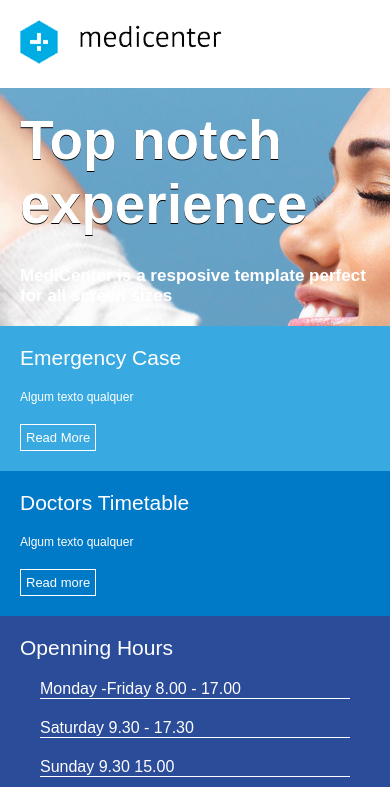
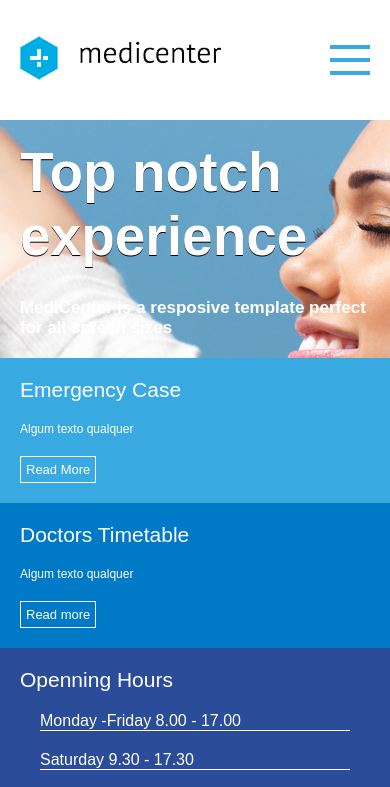
Before and after one commit to aldo-pereira22/html-css, a plain HTML site: page modulo-5/mediacenter/index.html in a window 390 px wide. Shown: the top 787 px of the page. Drawn offline with Linux system fonts and the light colour scheme.

Commit message:
Update no site de exemplo
Inserindo responsividade no site criado

```diff
--- a/modulo-5/mediacenter/assets/css/template.css
+++ b/modulo-5/mediacenter/assets/css/template.css
@@ -183,7 +183,7 @@ background-color: #0079c7;
     font-weight: bold;
 }
 
-.menuM
+
 
 .widget_title_bar {
     width: 50px;
@@ -323,6 +323,23 @@ footer .widget_title_text {
     margin-top: 30px;
 }
 
+
+.menuMobile{
+    display: none;
+    width: 40px;
+    height: 40px;
+    margin-top: 40px;
+    margin-bottom: 40px;
+    margin-right: 20px;
+    border-radius: 5px;
+
+}
+
+.mm_line {
+    height: 4px;
+    background-color: #39aae1;
+}
+
 @media (max-width:600px){
 
 
@@ -375,6 +392,10 @@ footer .widget_title_text {
     nav ul {
         flex-direction: column;
         display: none;
+        position: absolute;
+        left: 0;
+        width: 100%;
+        background-color: #FFF;
     }
 
     header {
@@ -384,4 +405,10 @@ footer .widget_title_text {
     .logo {
         padding: 20px;
     }
+
+    .menuMobile {
+        display: flex;
+        flex-direction: column;
+        justify-content: space-around;
+    }
 }
--- a/modulo-5/mediacenter/index.html
+++ b/modulo-5/mediacenter/index.html
@@ -4,6 +4,17 @@
     <meta charset="UTF-8">
     <meta name="viewport" content="width=device-width, initial-scale=1.0">
     <link rel="stylesheet" href="assets/css/template.css">
+    <script type="text/javascript">
+        window.onload = function(){
+            document.querySelector(".menuMobile").addEventListener("click", function(){
+                if(document.querySelector(".menu nav ul").style.display == 'flex') {
+                    document.querySelector(".menu nav ul").style.display = 'none';
+                }else {
+                    document.querySelector(".menu nav ul").style.display = 'flex';
+                }
+            });
+        };
+    </script>
     <title> MediCenter </title>
 </head>
 <body>
@@ -14,6 +25,20 @@
                     </div>
 
                     <div class="menu">
+
+                        <div class="menuMobile">
+                            <div class="mm_line">
+
+                            </div>
+
+                            <div class="mm_line">
+
+                            </div>
+
+                            <div class="mm_line">
+
+                            </div>
+                        </div>
                         <nav>
                             <ul>
                                 <li> <a href=""> HOME </a></li>
```
